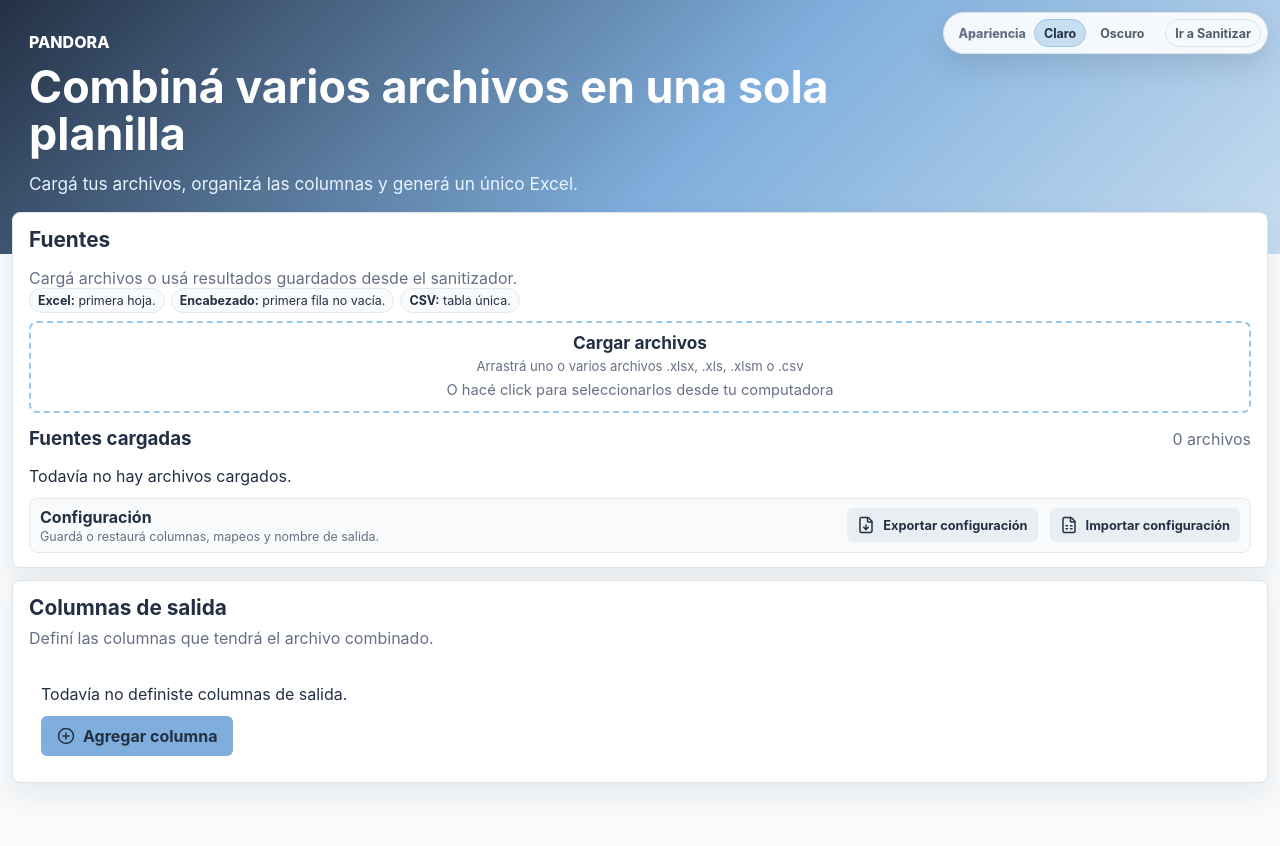
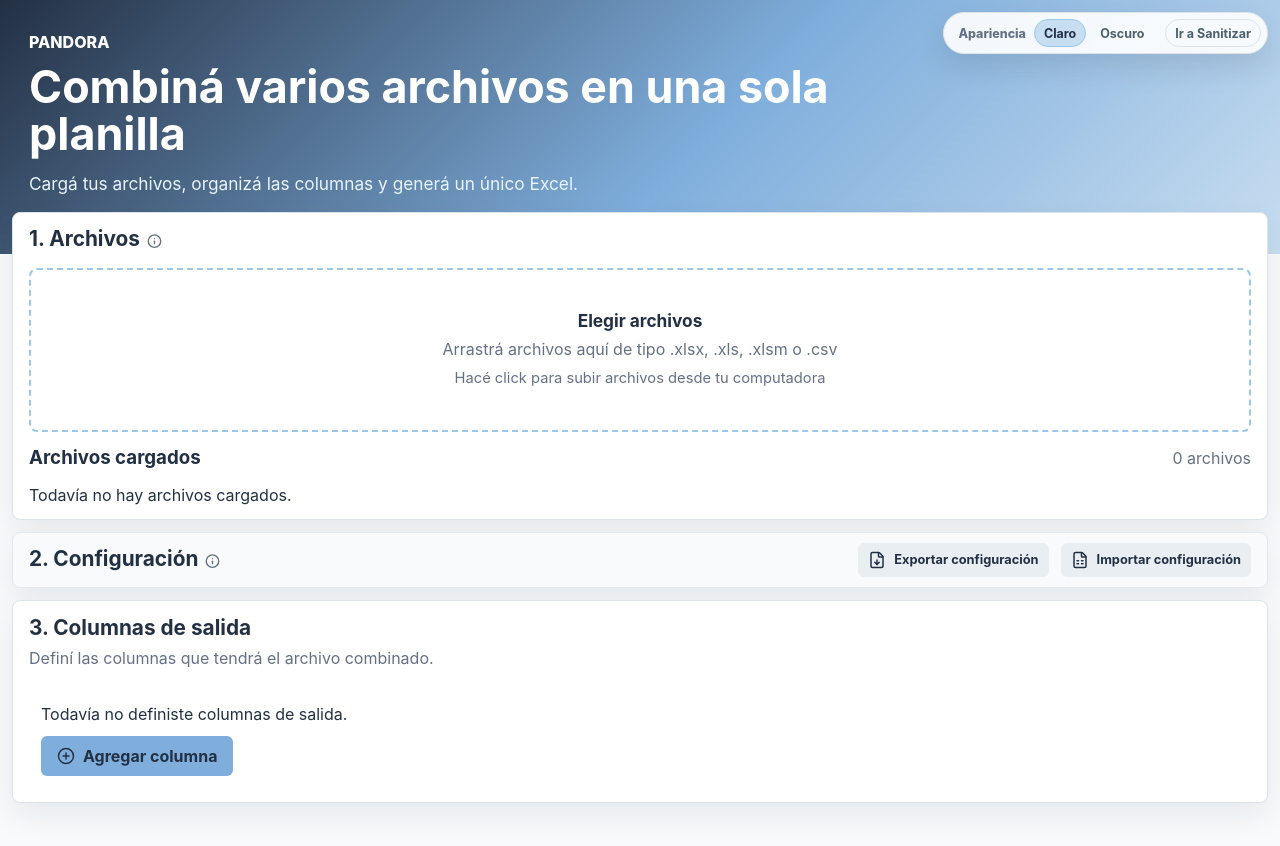
Before and after one commit to MiltonBarraza/Pandora, a React (Vite) app: page / in a window 1280 px wide. Both pictures are taken after a click on the button "Combinar archivos". Shown: the top 846 px of the page. Built offline with nearby package versions, Linux system fonts and the light colour scheme.

Commit message:
Align combine wizard sections with sanitizer

```diff
--- a/src/App.tsx
+++ b/src/App.tsx
@@ -103,7 +103,7 @@ export default function App() {
       title="Confirmar cambio de herramienta"
       message={selectedTool === 'sanitize'
         ? 'Vas a salir del sanitizador. El archivo cargado y la configuración actual se perderán. Los resultados ya guardados para combinar se conservarán hasta que recargues la página. ¿Querés continuar?'
-        : 'Vas a salir de Combinar archivos. Las fuentes subidas manualmente y la configuración local se perderán. Los resultados guardados desde el sanitizador se conservarán hasta que recargues la página. ¿Querés continuar?'}
+        : 'Vas a salir de Combinar archivos. Los archivos subidos manualmente y la configuración local se perderán. Los resultados guardados desde el sanitizador se conservarán hasta que recargues la página. ¿Querés continuar?'}
       confirmLabel="Continuar"
       onCancel={() => setPendingToolChange(null)}
       onConfirm={() => pendingToolChange && changeTool(pendingToolChange)}
--- a/src/components/CombineWizard/CombineExportActions.tsx
+++ b/src/components/CombineWizard/CombineExportActions.tsx
@@ -39,7 +39,7 @@ export function CombineExportActions({
 
   return (
     <section className="panel combineFlowPanel combineExportPanel">
-      <h2>Exportar combinado</h2>
+      <h2>6. Exportar</h2>
       <p className="muted combineExportSummary">
         Se exportarán {combinedRows.length} {combinedRows.length === 1 ? 'fila' : 'filas'} y{' '}
         {outputColumns.length} {outputColumns.length === 1 ? 'columna' : 'columnas'} desde{' '}
--- a/src/components/CombineWizard/CombineMappingsEditor.tsx
+++ b/src/components/CombineWizard/CombineMappingsEditor.tsx
@@ -58,7 +58,7 @@ export function CombineMappingsEditor({
       />
       <div className="combineMappingsHeader">
         <div>
-          <h2>Mapeo de columnas</h2>
+          <h2>4. Mapeo</h2>
           <p className="muted">Automapeo exacto por nombre; no usa aliases ni coincidencias aproximadas.</p>
         </div>
         {sources.length > 0 && outputColumns.length > 0 ? (
--- a/src/components/CombineWizard/CombineOutputColumns.tsx
+++ b/src/components/CombineWizard/CombineOutputColumns.tsx
@@ -40,7 +40,7 @@ export function CombineOutputColumns({
     <section className="panel combineFlowPanel">
       <div className="combineOutputColumnsHeader">
         <div>
-          <h2>Columnas de salida</h2>
+          <h2>3. Columnas de salida</h2>
           <p className="muted">Definí las columnas que tendrá el archivo combinado.</p>
         </div>
         {outputColumns.length > 0 ? (
--- a/src/components/CombineWizard/CombineSettingsActions.tsx
+++ b/src/components/CombineWizard/CombineSettingsActions.tsx
@@ -9,6 +9,7 @@ import {
 import type { CombineColumnMapping, CombineOutputColumn, CombineSource } from '../../types/combine';
 import { ActionButton } from '../ui/ActionButton/ActionButton';
 import { ConfirmDialog } from '../ui/ConfirmDialog/ConfirmDialog';
+import { InfoTooltip } from '../ui/InfoTooltip/InfoTooltip';
 
 type CombineSettingsActionsProps = {
   sources: CombineSource[];
@@ -77,7 +78,7 @@ export function CombineSettingsActions({
   };
 
   return (
-    <div className="combineSettingsCompact" aria-label="Configuración">
+    <section className="panel combineFlowPanel combineSettingsCompact" aria-labelledby="combine-settings-title">
       <ConfirmDialog
         open={Boolean(pendingSnapshot)}
         title="Importar configuración"
@@ -88,8 +89,14 @@ export function CombineSettingsActions({
         onConfirm={() => pendingSnapshot && applySnapshot(pendingSnapshot)}
       />
       <div className="combineSettingsCompactCopy">
-        <strong>Configuración</strong>
-        <span className="muted">Guardá o restaurá columnas, mapeos y nombre de salida.</span>
+        <h2 id="combine-settings-title" className="headingWithInfo">
+          <span>2. Configuración</span>
+          <InfoTooltip
+            ariaLabel="Información sobre la configuración de combinación"
+            placement="right"
+            content="Guardá o restaurá columnas, mapeos y nombre de salida para reutilizar esta combinación."
+          />
+        </h2>
       </div>
       <input
         ref={inputRef}
@@ -112,6 +119,6 @@ export function CombineSettingsActions({
       {warnings.map((warning) => (
         <p key={warning} className="combineColumnWarning combineSettingsMessage">{warning}</p>
       ))}
-    </div>
+    </section>
   );
 }
--- a/src/components/CombineWizard/CombineWizard.tsx
+++ b/src/components/CombineWizard/CombineWizard.tsx
@@ -7,6 +7,7 @@ import { readCombineSource } from '../../domain/combine/readCombineSource';
 import { reconcileCombineMappings } from '../../domain/combine/reconcileCombineMappings';
 import type { CombineColumnMapping, CombineOutputColumn, CombineSource } from '../../types/combine';
 import { DeleteButton } from '../DeleteButton/DeleteButton';
+import { InfoTooltip } from '../ui/InfoTooltip/InfoTooltip';
 import { CombinedRowsPreview } from './CombinedRowsPreview';
 import { CombineExportActions } from './CombineExportActions';
 import { CombineMappingsEditor } from './CombineMappingsEditor';
@@ -139,13 +140,14 @@ export function CombineWizard({
 
       <div className="wizard">
         <section className="panel combineFlowPanel combineSourcesPanel">
-          <h2>Fuentes</h2>
-          <p className="muted combineSourcesIntro">Cargá archivos o usá resultados guardados desde el sanitizador.</p>
-          <div className="combineReadPolicy">
-            <span><strong>Excel:</strong> primera hoja.</span>
-            <span><strong>Encabezado:</strong> primera fila no vacía.</span>
-            <span><strong>CSV:</strong> tabla única.</span>
-          </div>
+          <h2 className="headingWithInfo">
+            <span>1. Archivos</span>
+            <InfoTooltip
+              ariaLabel="Información sobre los archivos para combinar"
+              placement="right"
+              content="Cargá archivos o usá resultados guardados desde el sanitizador. Excel: se usa la primera hoja. Encabezado: se toma la primera fila no vacía. CSV: se interpreta como tabla única."
+            />
+          </h2>
           <MultipleFileUploader disabled={isReading} onFilesSelected={(files) => void loadFiles(files)} />
 
           {basketSources.length > 0 ? (
@@ -165,7 +167,7 @@ export function CombineWizard({
           ) : null}
 
           <div className="combineSourcesHeader">
-            <h3>Fuentes cargadas</h3>
+            <h3>Archivos cargados</h3>
             <span className="muted">{sources.length} {sources.length === 1 ? 'archivo' : 'archivos'}</span>
           </div>
           {sources.length === 0 ? (
@@ -177,10 +179,10 @@ export function CombineWizard({
                   <div>
                     <strong>{source.fileName}</strong>
                     <span className={`combineSourceBadge${basketSourceIds.has(source.id) ? '' : ' isManual'}`}>
-                      {basketSourceIds.has(source.id) ? 'Guardado desde sanitizador' : 'Subido manualmente'}
+                      {basketSourceIds.has(source.id) ? 'Desde sanitizador' : 'Manual'}
                     </span>
                     <p className="muted combineSourceMeta">
-                      {source.sheetName ? `Hoja: ${source.sheetName} · ` : ''}
+                      {source.sheetName ? `Hoja usada: ${source.sheetName} · ` : ''}
                       {source.columns.length} {source.columns.length === 1 ? 'columna' : 'columnas'} ·{' '}
                       {source.rows.length} {source.rows.length === 1 ? 'fila' : 'filas'} de datos
                     </p>
@@ -193,6 +195,7 @@ export function CombineWizard({
               ))}
             </div>
           )}
+        </section>
         <CombineSettingsActions
           sources={sources}
           outputColumns={outputColumns}
@@ -200,7 +203,6 @@ export function CombineWizard({
           outputFileName={outputFileName}
           onApplySettings={applySettings}
         />
-        </section>
         <CombineOutputColumns
           sources={sources}
           outputColumns={outputColumns}
--- a/src/components/CombineWizard/CombinedRowsPreview.tsx
+++ b/src/components/CombineWizard/CombinedRowsPreview.tsx
@@ -32,9 +32,9 @@ export function CombinedRowsPreview({
 
   return (
     <section className="panel combineFlowPanel combinePreviewPanel">
-      <h2>Vista previa combinada</h2>
+      <h2>5. Vista previa</h2>
       <p className="combinePreviewOverview">
-        <strong>{sources.length}</strong> {sources.length === 1 ? 'fuente' : 'fuentes'} ·{' '}
+        <strong>{sources.length}</strong> {sources.length === 1 ? 'archivo' : 'archivos'} ·{' '}
         <strong>{rows.length}</strong> {rows.length === 1 ? 'fila' : 'filas'} ·{' '}
         <strong>{outputColumns.length}</strong> {outputColumns.length === 1 ? 'columna' : 'columnas'}
       </p>
--- a/src/components/CombineWizard/MultipleFileUploader.tsx
+++ b/src/components/CombineWizard/MultipleFileUploader.tsx
@@ -57,9 +57,9 @@ export function MultipleFileUploader({ disabled = false, onFilesSelected }: Mult
             event.target.value = '';
           }}
         />
-        <strong>{disabled ? 'Leyendo archivos…' : 'Cargar archivos'}</strong>
-        <span className="dropZoneHelp">Arrastrá uno o varios archivos .xlsx, .xls, .xlsm o .csv</span>
-        <span className="dropZoneHelp dropZoneHelpSecondary">O hacé click para seleccionarlos desde tu computadora</span>
+        <strong>{disabled ? 'Leyendo archivos…' : 'Elegir archivos'}</strong>
+        <span className="dropZoneHelp">Arrastrá archivos aquí de tipo .xlsx, .xls, .xlsm o .csv</span>
+        <span className="dropZoneHelp dropZoneHelpSecondary">Hacé click para subir archivos desde tu computadora</span>
       </div>
     </div>
   );
--- a/src/styles.css
+++ b/src/styles.css
@@ -750,21 +750,6 @@ h3 {
   margin-top: 12px;
 }
 
-.combineReadPolicy {
-  display: flex;
-  flex-wrap: wrap;
-  gap: 6px;
-  margin-bottom: 8px;
-}
-
-.combineReadPolicy span {
-  background: var(--color-bg-surface-muted);
-  border: 1px solid var(--color-border-muted);
-  border-radius: 999px;
-  font-size: 0.78rem;
-  padding: 4px 8px;
-}
-
 .combineBasketNotice {
   background: var(--color-accent-bg-soft);
   border: 1px solid var(--color-accent-border);
@@ -793,24 +778,6 @@ h3 {
   color: var(--color-text-muted);
 }
 
-.combineSourcesIntro {
-  margin: -8px 0 10px;
-}
-
-.combineFileUploader .dropZone {
-  gap: 5px;
-  height: 92px;
-  padding: 12px 20px;
-}
-
-.combineFileUploader .dropZoneHelp {
-  font-size: 0.82rem;
-}
-
-.combineFileUploader .dropZoneHelpSecondary {
-  font-size: 0.76rem;
-}
-
 .combineReadErrors .errorText {
   margin: 0;
 }
@@ -872,12 +839,12 @@ h3 {
   align-items: center;
   background: var(--color-bg-surface-muted);
   border: 1px solid var(--color-border-muted);
-  border-radius: 8px;
-  display: flex;
+  display: flex;
+  flex-wrap: wrap;
   gap: 14px;
   justify-content: space-between;
-  margin-top: 12px;
-  padding: 8px 10px;
+  margin-top: 0;
+  padding: 10px 16px;
 }
 
 .combineSettingsCompactCopy {
@@ -886,8 +853,8 @@ h3 {
   min-width: 0;
 }
 
-.combineSettingsCompactCopy span {
-  font-size: 0.78rem;
+.combineSettingsCompactCopy h2 {
+  margin: 0;
 }
 
 .combineSettingsActions {
@@ -1180,6 +1147,7 @@ h3 {
 }
 
 .combineSettingsMessage {
+  flex-basis: 100%;
   margin: 12px 0 0;
 }
 
```
Also changed, not shown: 2 other files (tests, documents, lock files or other folders). Lines whose indentation alone changed are shown as unchanged.
